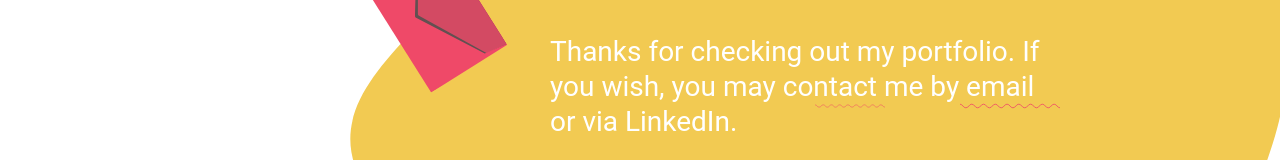
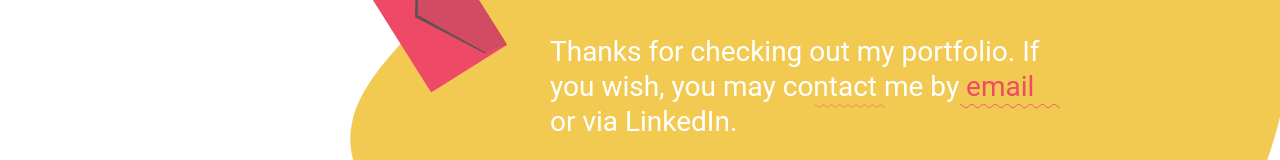
Before and after one commit to cauliflowersingerbee/my-portfolio, a React (Create React App) app: page / in a window 1280 px wide. In both pictures the pointer is over the link "email". Shown: the part 388-548 px from the top of the page. Built offline with nearby package versions, Linux system fonts and the light colour scheme.

Commit message:
Update mailto.scss

```diff
--- a/src/components/mailto/mailto.scss
+++ b/src/components/mailto/mailto.scss
@@ -1,7 +1,7 @@
 #email-link {
     a:link { text-decoration: none; color: #fff }
     a:visited { text-decoration: none; color: #fff}
-    a:hover { text-decoration: none; color: #fff}
-    a:active { text-decoration: none; color: #fff}
+    a:hover { text-decoration: none; color: #EF4B68}
+    a:active { text-decoration: none; color: #EF4B68}
 
 }
```
